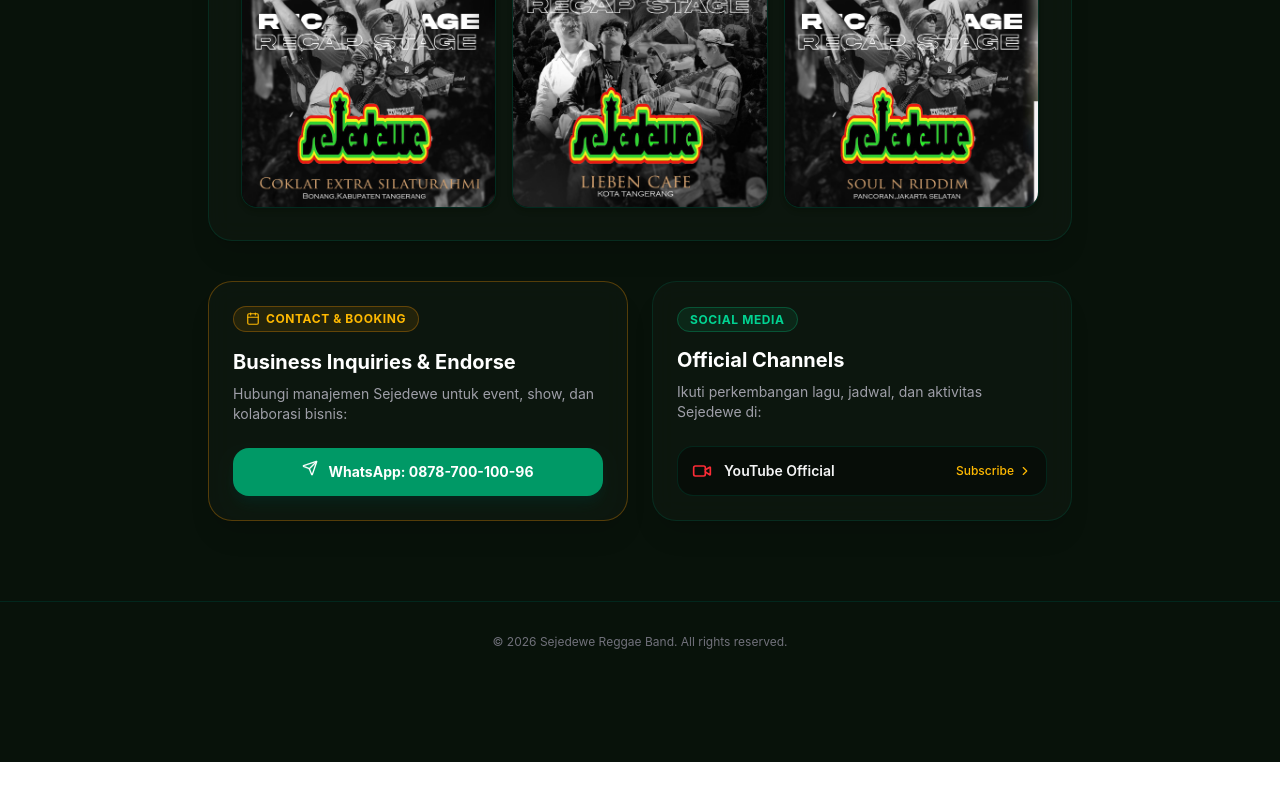
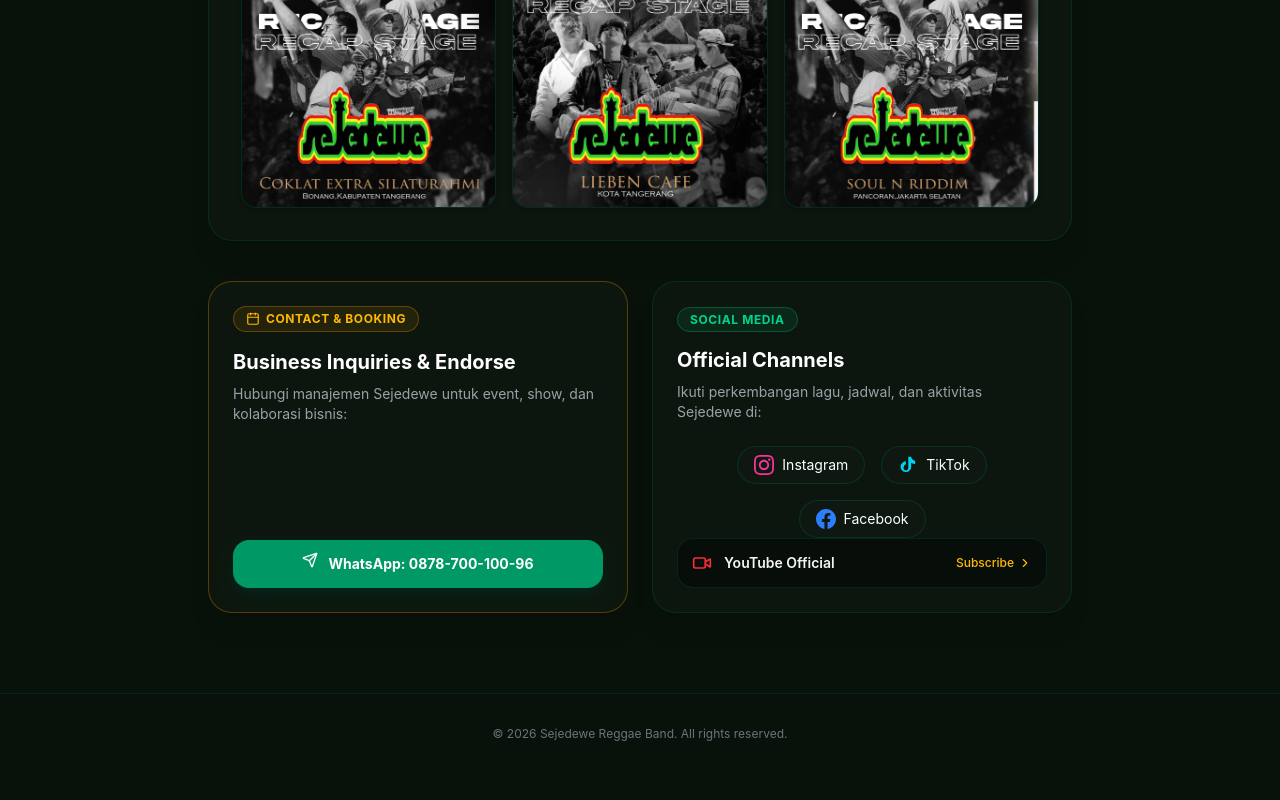
Before and after one commit to sejedeweakun-dev/-sejedewe-band, a Next.js app: page / in a window 1280 px wide. Shown: the part 2323-3123 px from the top of the page. Before the commit the page ends 3085 px from the top, so only its background shows below. Built offline with nearby package versions, Linux system fonts and the light colour scheme.

Commit message:
add social media svg icons

```diff
--- a/app/page.tsx
+++ b/app/page.tsx
@@ -267,6 +267,47 @@
               </p>
             </div>
 
+            <div className="flex flex-wrap items-center justify-center gap-4">
+                  {/* Instagram */}
+                  <a
+                    href="https://www.instagram.com/sejedewe_official"
+                    target="_blank"
+                    rel="noopener noreferrer"
+                    className="flex items-center gap-2 px-4 py-2 bg-[#0e1810] border border-emerald-900/50 rounded-full hover:border-pink-500 hover:text-pink-400 transition-all text-sm"
+                  >
+                    <svg className="w-5 h-5 fill-current text-pink-500" viewBox="0 0 24 24">
+                      <path d="M12 2.163c3.204 0 3.584.012 4.85.07 3.252.148 4.771 1.691 4.919 4.919.058 1.265.069 1.645.069 4.849 0 3.205-.012 3.584-.069 4.849-.149 3.225-1.664 4.771-4.919 4.919-1.266.058-1.644.07-4.85.07-3.204 0-3.584-.012-4.849-.07-3.26-.149-4.771-1.699-4.919-4.92-.058-1.265-.07-1.644-.07-4.849 0-3.204.013-3.583.07-4.849.149-3.227 1.664-4.771 4.919-4.919 1.266-.057 1.645-.069 4.849-.069zm0-2.163c-3.259 0-3.667.014-4.947.072-4.358.2-6.78 2.618-6.98 6.98-.059 1.281-.073 1.689-.073 4.948 0 3.259.014 3.668.072 4.948.2 4.358 2.618 6.78 6.98 6.98 1.281.058 1.689.072 4.948.072 3.259 0 3.668-.014 4.948-.072 4.354-.2 6.782-2.618 6.979-6.98.059-1.28.073-1.689.073-4.948 0-3.259-.014-3.667-.072-4.947-.196-4.354-2.617-6.78-6.979-6.98-1.281-.059-1.69-.073-4.949-.073zm0 5.838c-3.403 0-6.162 2.759-6.162 6.162s2.759 6.163 6.162 6.163 6.162-2.759 6.162-6.163c0-3.403-2.759-6.162-6.162-6.162zm0 10.162c-2.209 0-4-1.79-4-4 0-2.209 1.791-4 4-4s4 1.791 4 4c0 2.21-1.791 4-4 4zm6.406-11.845c-.796 0-1.441.645-1.441 1.44s.645 1.44 1.441 1.44c.795 0 1.439-.645 1.439-1.44s-.644-1.44-1.439-1.44z"/>
+                    </svg>
+                    <span>Instagram</span>
+                  </a>
+
+                  {/* TikTok */}
+                  <a
+                    href="https://www.tiktok.com/@sejedewe_official"
+                    target="_blank"
+                    rel="noopener noreferrer"
+                    className="flex items-center gap-2 px-4 py-2 bg-[#0e1810] border border-emerald-900/50 rounded-full hover:border-cyan-400 hover:text-cyan-400 transition-all text-sm"
+                  >
+                    <svg className="w-5 h-5 fill-current text-cyan-400" viewBox="0 0 24 24">
+                      <path d="M19.59 6.69a4.83 4.83 0 0 1-3.77-4.25V2h-3.45v13.67a2.89 2.89 0 1 1-5.2-1.74 2.89 2.89 0 0 1 2.31-2.81V7.63a6.34 6.34 0 1 0 6.34 6.34V9.3a8.28 8.28 0 0 0 4.77 1.52V7.37a4.84 4.84 0 0 1-1-.68z"/>
+                    </svg>
+                    <span>TikTok</span>
+                  </a>
+
+                  {/* Facebook */}
+                  <a
+                    href="https://www.facebook.com/sejedewe"
+                    target="_blank"
+                    rel="noopener noreferrer"
+                    className="flex items-center gap-2 px-4 py-2 bg-[#0e1810] border border-emerald-900/50 rounded-full hover:border-blue-500 hover:text-blue-400 transition-all text-sm"
+                  >
+                    <svg className="w-5 h-5 fill-current text-blue-500" viewBox="0 0 24 24">
+                      <path d="M24 12.073c0-6.627-5.373-12-12-12s-12 5.373-12 12c0 5.99 4.388 10.954 10.125 11.854v-8.385H7.078v-3.47h3.047V9.43c0-3.007 1.792-4.669 4.533-4.669 1.312 0 2.686.235 2.686.235v2.953H15.83c-1.491 0-1.956.925-1.956 1.874v2.25h3.328l-.532 3.47h-2.796v8.385C19.612 23.027 24 18.062 24 12.073z"/>
+                    </svg>
+                    <span>Facebook</span>
+                  </a>
+                </div>
+
             <div className="space-y-3 mt-auto">
               <motion.a
                 whileHover={{ x: 4 }}
```
